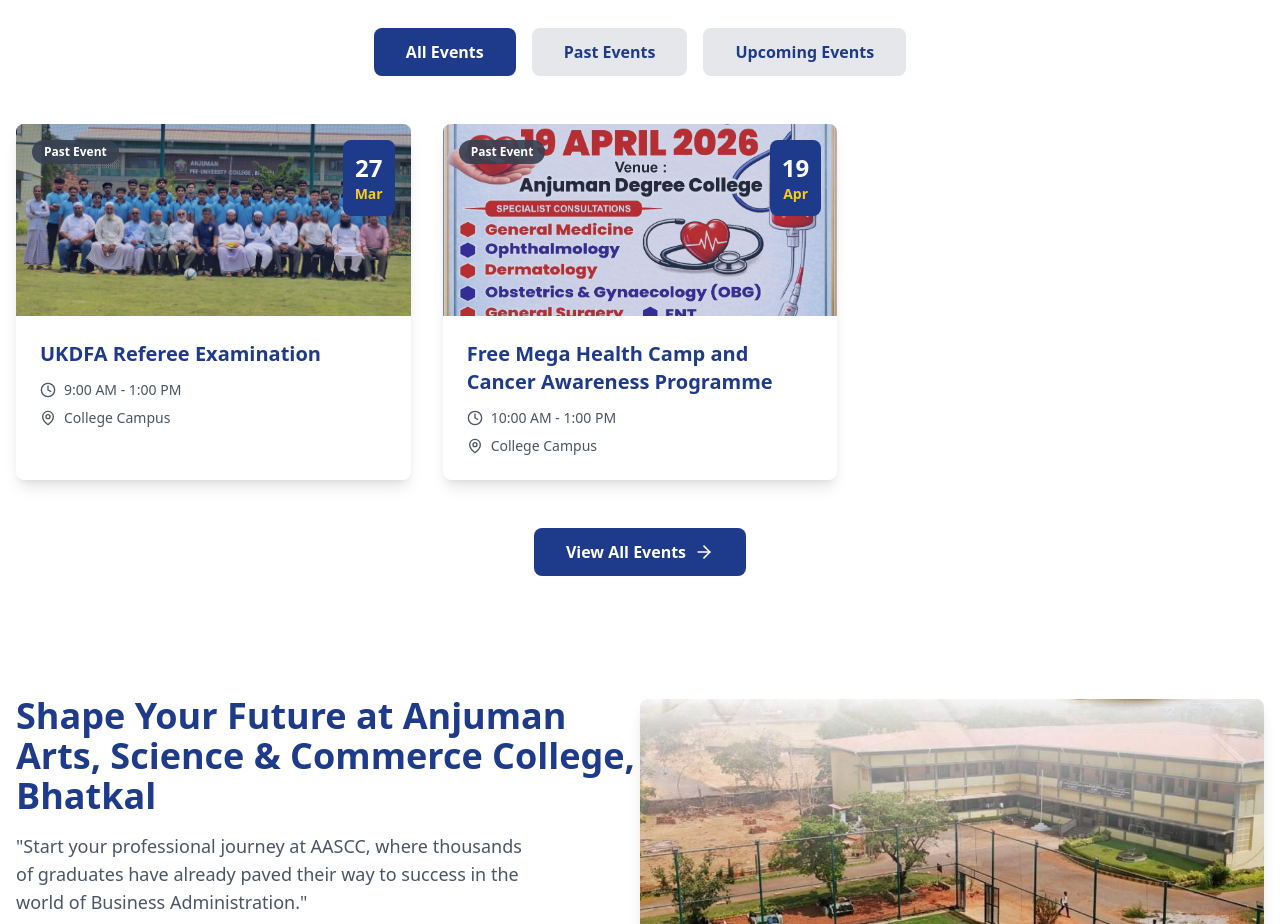
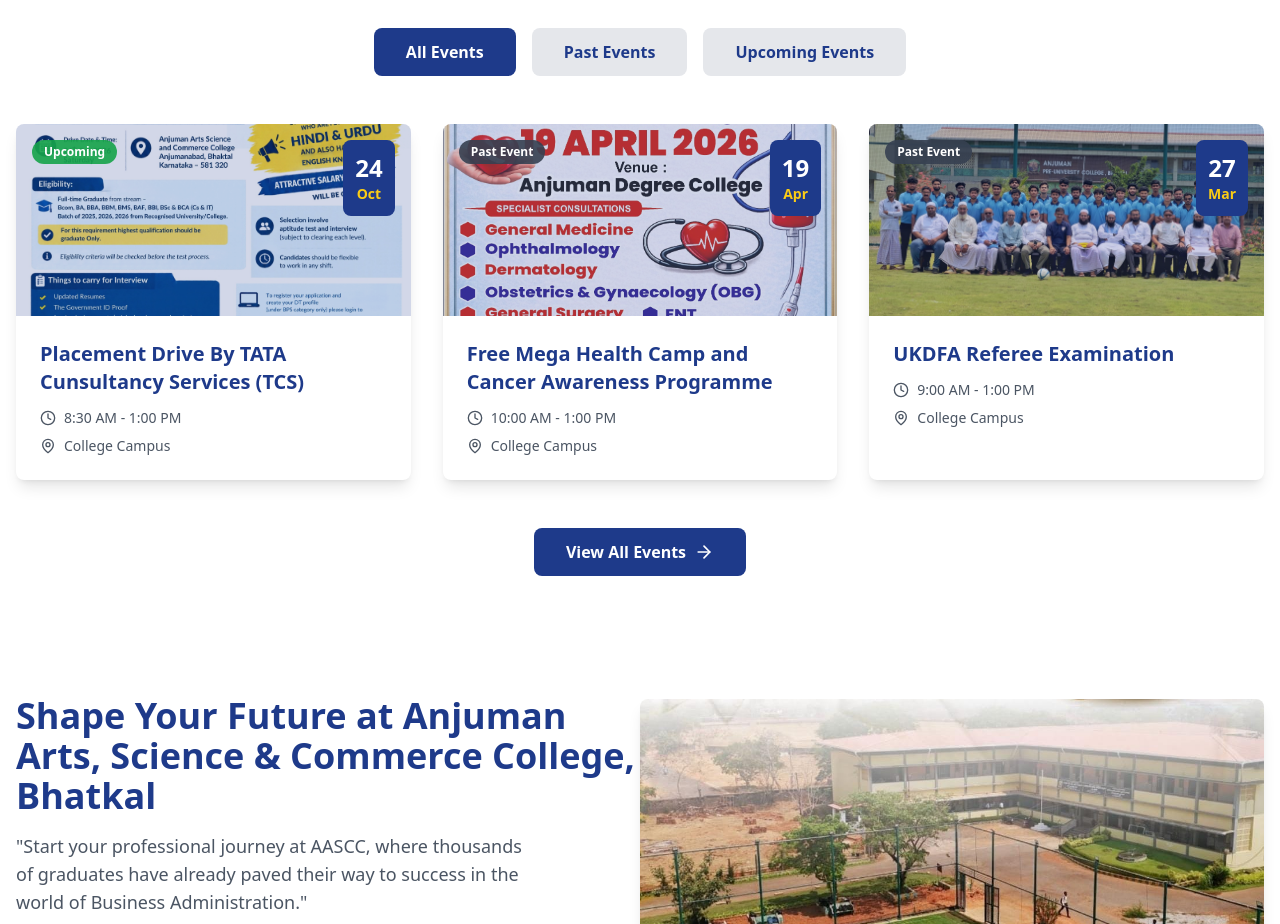
Before and after one commit to aascc-hub/aascc-web, a React (Vite) app: page / in a window 1280 px wide. Shown: the part 1860-2784 px from the top of the page. Built offline with nearby package versions, Linux system fonts and the light colour scheme.

Commit message:
added  new event

```diff
--- a/src/data/events.ts
+++ b/src/data/events.ts
@@ -30,19 +30,20 @@ export const allEvents: EventType[] = [
   //   status: 'upcoming',
   //   description: 'Fuziona is the premier inter-collegiate cultural and academic fest organized by Anjuman Arts, Science, Commerce College and PG Centre, Bhatkal. It serves as a dynamic platform for students to showcase their talents across 13+ diverse competitions, ranging from literary debates to cultural performances.'
   // },
+
    {
-    id: 2,
-    title: 'UKDFA Referee Examination',
-    date: '2026-3-27',
-    day: '27',
-    month: 'Mar',
-    time: '9:00 AM - 1:00 PM',
+    id: 1,
+    title: 'Placement Drive By TATA Cunsultancy Services (TCS)',
+    date: '2026-10-24',
+    day: '24',
+    month: 'Oct',
+    time: '8:30 AM - 1:00 PM',
     venue: 'College Campus',
-    category: 'Examination',
-    heroImage: '/images/UKDFA.jpg',
-    attendees: '28 participants',
-    status: 'past',
-    description: 'The Uttara Kannada District Football Association successfully hosted a three-day Referee Examination in Bhatkal from March 27th to 29th, 2026. The event was conducted under the supervision of the Karnataka State Football Association and its Referee Committee. A total of 28 aspirants participated in the program, representing various regions.',
+    category: 'Placement Drive',
+    heroImage: '/images/tcs.jpg',
+    attendees: '500 participants',
+    status: 'upcoming',
+    description: 'Anjuman Arts, Science and Commerce College, Bhatkal, is thrilled to announce an upcoming Placement Drive scheduled for 24th October 2026. This event aims to provide our students with valuable career opportunities and connect them with leading companies in various industries. The Placement Drive will feature on-campus interviews, skill assessments, and networking sessions with industry professionals. Students are encouraged to prepare their resumes and dress professionally to make a positive impression on potential employers.',
   },
   //  {
   //   id: 2,
@@ -60,7 +61,7 @@ export const allEvents: EventType[] = [
   // },
 
   {
-    id: 1,
+    id: 2,
     title: 'Free Mega Health Camp and Cancer Awareness Programme',
     expectations: [
     'Specialist Consultations',
@@ -80,7 +81,7 @@ export const allEvents: EventType[] = [
     description: 'Anjuman Arts, Science and Commerce College, Bhatkal, is gearing up to host a Free Mega Health Camp and Cancer Awareness Program on 19th April 2026 at the Anjuman Degree College campus. The event is being organised in collaboration with Father Muller Medical College and Hospital, Mangalore. The camp will offer free specialist consultations across a wide range of medical departments, including General Medicine, Dermatology, General Surgery, ENT, Paediatrics, Ophthalmology, Obstetrics and Gynaecology, Orthopaedics, Speech and Hearing, and Surgical Oncology.',
   },
   {
-    id: 2,
+    id: 3,
     title: 'UKDFA Referee Examination',
     date: '2026-3-27',
     day: '27',
@@ -94,7 +95,7 @@ export const allEvents: EventType[] = [
     description: 'The Uttara Kannada District Football Association successfully hosted a three-day Referee Examination in Bhatkal from March 27th to 29th, 2026. The event was conducted under the supervision of the Karnataka State Football Association and its Referee Committee. A total of 28 aspirants participated in the program, representing various regions.',
   },
    {
-    id: 3,
+    id: 4,
     title: '  INCEPTION 2026 ',
     date: '2026-8-2',
     day: '2',
@@ -108,7 +109,7 @@ export const allEvents: EventType[] = [
     description: 'Anjuman Arts, Science & Commerce College, Bhatkal proudly presents INCEPTION 2026, an IQAC initiative organized by the Final Year Students under the Student Welfare Wing, to warmly welcome our first year students into the Anjuman family. The event was graced by our distinguished Chief Guest  CA Abdul Ahad Mohtisham, Assistant Manager  Finance & Payroll  Prime Healthcare Group  UAE  who shared valuable insights and inspiring words  encouraging students to embrace opportunities pursue excellence and shape a successful future',
   },
    {
-    id: 4,
+    id: 5,
     title: ' Navigating Higher Education in the Age of AI ',
     date: '2026-7-22',
     day: '22',
@@ -123,7 +124,7 @@ export const allEvents: EventType[] = [
   },
 
   {
-    id: 5,
+    id: 6,
     title: '1st Prize – Finance Event at Canvas 2025',
     date: '2024-11-29',
     day: '29',
@@ -137,7 +138,7 @@ export const allEvents: EventType[] = [
     description: 'Our students delivered an outstanding performance at Canvas 2025, the National-Level Management Fest hosted by Farook College, Kozhikode, Kerala, securing the 1st Prize in the Finance event.',
   },
   {
-    id: 6,
+    id: 7,
     title: 'Graduation Day',
     date: '2024-08-26',
     day: '26',
@@ -151,7 +152,7 @@ export const allEvents: EventType[] = [
     description: 'Celebrating the achievements of our graduating students. The event featured a formal ceremony where students received their diplomas, along with inspiring speeches from faculty members and guest speakers.'
   },
   {
-    id: 7,
+    id: 8,
     title: 'Personality And Skills Development Workshop',
     date: '2025-10-08',
     day: '08',
@@ -165,7 +166,7 @@ export const allEvents: EventType[] = [
     description: 'The Personality and Skills Development Workshop was conducted by AIMCA, Bhatkal on October 8, 2025. The event aimed to enhance students\' personal and professional skills through interactive sessions.'
   },
   {
-    id: 8,
+    id: 9,
     title: 'Independence Day Celebration',
     date: '2025-08-15',
     day: '15',
@@ -179,7 +180,7 @@ export const allEvents: EventType[] = [
     description: 'The Independence Day Celebration was a vibrant event held to commemorate the spirit of freedom and patriotism, featuring a flag hoisting ceremony and cultural performances.'
   },
   {
-    id: 9,
+    id: 10,
     title: 'Karnataka Rajyotsava Celebration',
     date: '2023-11-01',
     day: '01',
@@ -193,7 +194,7 @@ export const allEvents: EventType[] = [
     description: 'The Karnataka Rajyotsava Celebration was a vibrant event held to commemorate the formation of Karnataka state, showcasing the rich heritage and traditions of our state.'
   },
   {
-    id: 10,
+    id: 11,
     title: 'Road Safety Awareness Campaign',
     date: '2024-06-12',
     day: '12',
```
Also changed, not shown: public/images/tcs.jpg (added).
